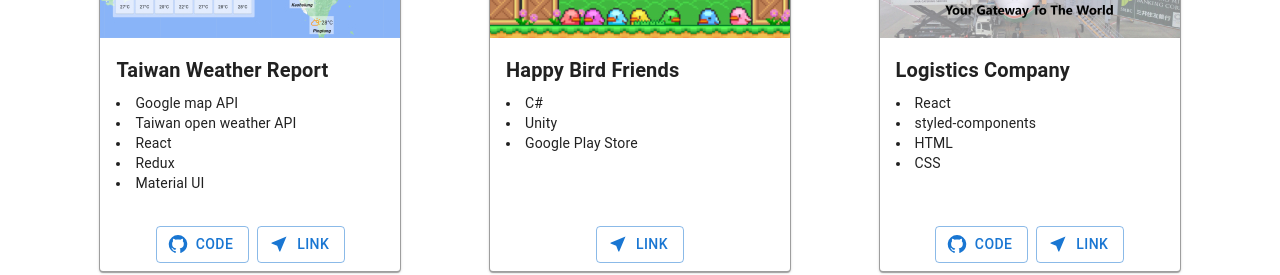
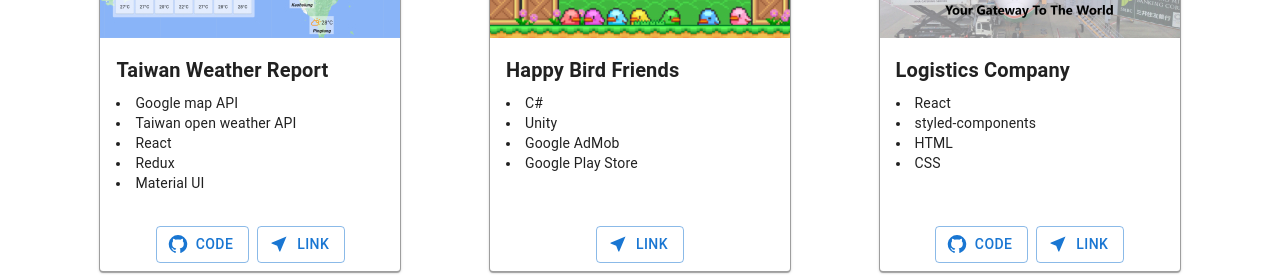
Before and after one commit to tix123/homepage, a React (Create React App) app: page / in a window 1280 px wide. Shown: the part 1400-1675 px from the top of the page. Built offline with nearby package versions, Linux system fonts and the light colour scheme.

Commit message:
Add Google AdMob

```diff
--- a/src/components/Projects.js
+++ b/src/components/Projects.js
@@ -54,6 +54,7 @@ const Projects = () => {
             skills: [
                 "C#",
                 "Unity",
+                "Google AdMob",
                 "Google Play Store",
             ],
             code_url: null,
```
